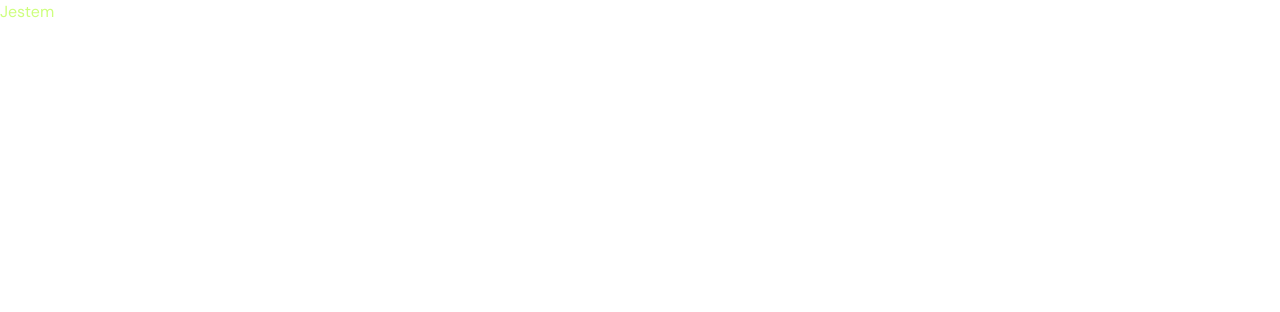
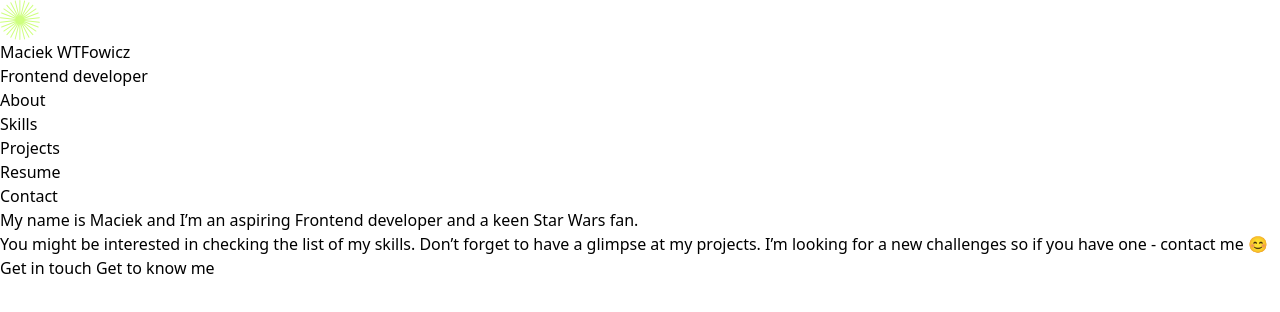
Before and after one commit to krzysztofJerzyk/portfolio-tailwind, a website built with Parcel: page src/index.html in a window 1280 px wide. Built offline with nearby package versions, Linux system fonts and the light colour scheme.

Commit message:
add markup for header & about section

```diff
--- a/src/index.html
+++ b/src/index.html
@@ -13,7 +13,35 @@
     <title>Portfolio</title>
   </head>
   <body>
-    <h1 class="font-dmsans text-accent">Jestem</h1>
+    <main>
+      <header>
+        <img class="w-10 h-10" src="./img/star.svg" />
+        <p>Maciek WTFowicz</p>
+        <p>Frontend developer</p>
+        <nav>
+          <ul>
+            <li><a href="#about">About</a></li>
+            <li><a href="#skills">Skills</a></li>
+            <li><a href="#projects">Projects</a></li>
+            <li><a download="" href="#">Resume</a></li>
+            <li><a href="#contact">Contact</a></li>
+          </ul>
+        </nav>
+      </header>
+      <section id="about">
+        <h1>
+          My name is Maciek and I’m an aspiring Frontend developer and a keen
+          Star Wars fan.
+        </h1>
+        <p>
+          You might be interested in checking the list of my skills. Don’t
+          forget to have a glimpse at my projects. I’m looking for a new
+          challenges so if you have one - contact me 😊
+        </p>
+        <a href="#contact">Get in touch</a>
+        <a href="#skills">Get to know me</a>
+      </section>
+    </main>
     <script type="module" src="./js/main.js"></script>
   </body>
 </html>
```
Also changed, not shown: src/img/krzysztof.png (added), src/img/star.svg (added).
